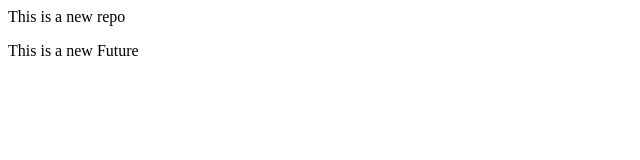
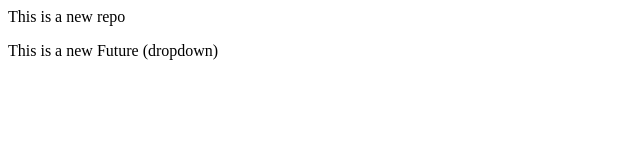
Before and after one commit to VisionSecret/localrepo, a plain HTML site: page index.html in a window 1280 px wide. Shown: the full height of the page, 0-640 px from the left. Drawn offline with Linux system fonts and the light colour scheme.

Commit message:
Dropdown

```diff
--- a/index.html
+++ b/index.html
@@ -1,2 +1,2 @@
 <p>This is a new repo</p>
-<p>This is a new Future</p>
+<p>This is a new Future (dropdown)</p>
```
